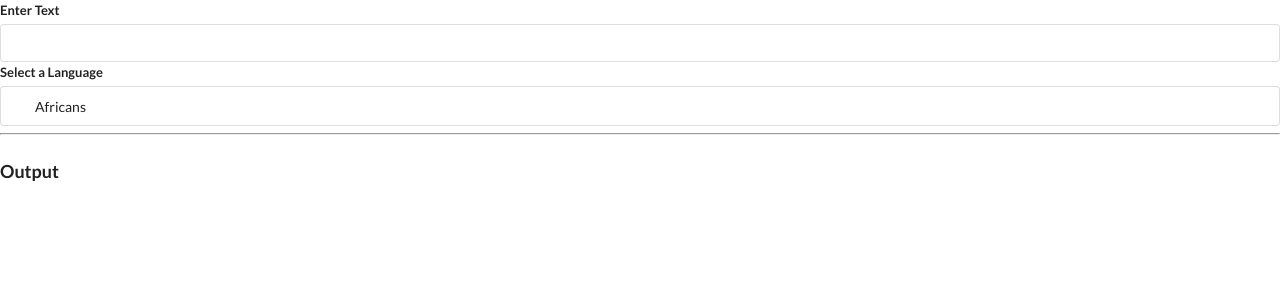
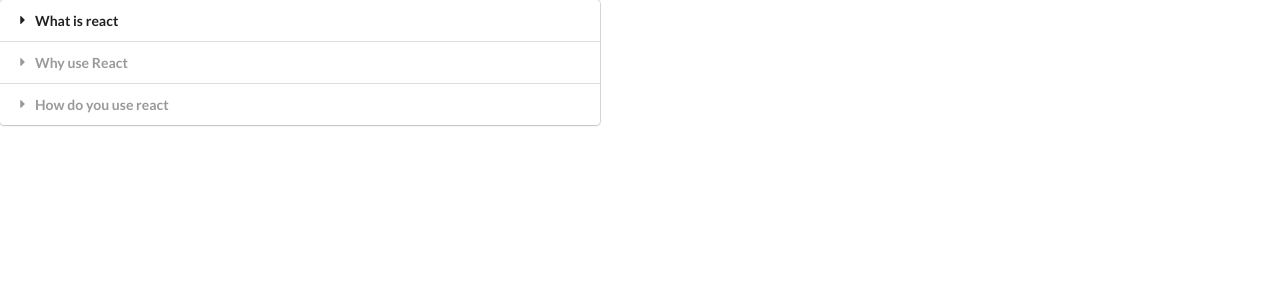
Before and after one commit to NdumisoMagunga/React-widgets, a React (Create React App) app: page / in a window 1280 px wide. Shown: the top 300 px of the page. Built offline with nearby package versions, Linux system fonts and the light colour scheme; no server answers.

Commit message:
initiated raw routing without React-router in the App.js file

```diff
--- a/src/App.js
+++ b/src/App.js
@@ -34,11 +34,37 @@
     }
 ]
 
+const showAccordion = () => {
+    if (window.location.pathname === '/'){
+        return <Accordion items={items} />
+    }
+}
+
+const showList = () => {
+    if (window.location.pathname === '/list'){
+        return <Search />
+    }
+}
+
+const showDropdown = () => {
+    if (window.location.pathname === '/dropdown'){
+        return <Dropdown />
+    }
+}
+
+const showTranslate = () => {
+    if (window.location.pathname === '/translate'){
+        return <Translate />
+    }
+}
 export default () => {
 
     return (
         <div>
-            <Translate />
+            {showAccordion()}
+            {showList()}
+            {showDropdown()}
+            {showTranslate()}
         </div>
     )
 }
```
